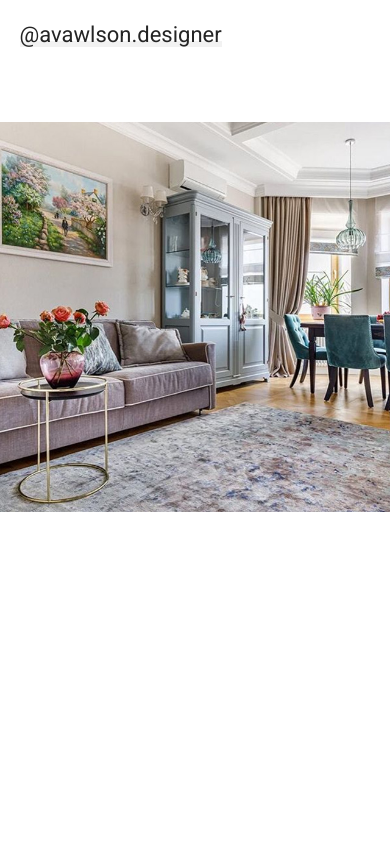
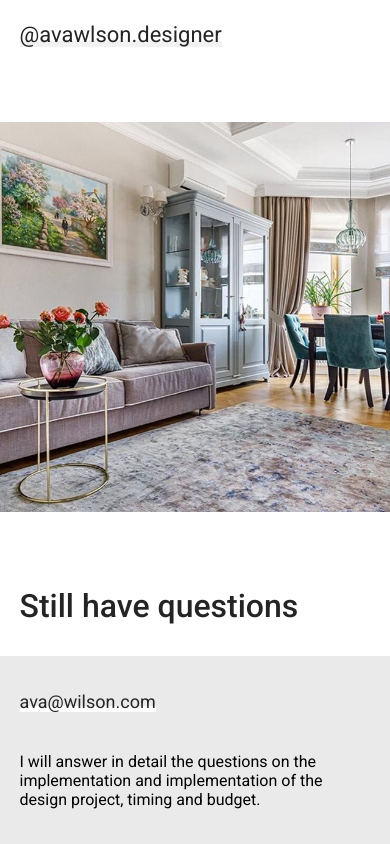
Before and after one commit to adnanCodes96/ava-wilson-interior-designer, a website: page index.html in a window 390 px wide. Shown: the part 3677-4521 px from the top of the page. Before the commit the page ends 4264 px from the top, so only its background shows below. Drawn offline with Linux system fonts and the light colour scheme.

Commit message:
finished question section mobile

```diff
--- a/index.html
+++ b/index.html
@@ -157,14 +157,34 @@
     <section class="instagram">
         <div class="wrapper">
             <h2 class="heading heading--secondary">Instagram</h2>
-            <a href="mailto:#" class="email">@avawlson.designer</a>
+            <a href="https://instagram.com" target="_blank" class="instagram-username">@avawlson.designer</a>
         </div>
 
         <div class="grid">
-            <a href="https://instagram.com" class="grid__item grid__item--1"></a href="https://instagram.com">
-            <a href="https://instagram.com" class="grid__item grid__item--2"></a href="https://instagram.com">
-            <a href="https://instagram.com" class="grid__item grid__item--3"></a href="https://instagram.com">
-            <a href="https://instagram.com" class="grid__item grid__item--4"></a href="https://instagram.com">
+            <a href="https://instagram.com" target="_blank" class="grid__item grid__item--1"></a>
+            <a href="https://instagram.com" target="_blank" class="grid__item grid__item--2"></a>
+            <a href="https://instagram.com" target="_blank" class="grid__item grid__item--3"></a>
+            <a href="https://instagram.com" target="_blank" class="grid__item grid__item--4"></a>
+        </div>
+    </section>
+
+    <!--Questions-->
+    <section class="questions">
+        <div class="wrapper">
+            <div class="questions__top">
+                <h2 class="heading heading--secondary">Still have questions</h2>
+            </div>
+        </div>
+
+        <div class="questions__bottom">
+            <div class="wrapper">
+                <div class="questions__item guestions__item--1">
+                    <a href="mailto:" target="_blank" class="email">ava@wilson.com</a>
+                </div>
+                <div class="questions__item guestions__item--2">
+                    <p class="text">I will answer in detail the questions on the implementation and implementation of the design project, timing and budget.</p>
+                </div>
+            </div>
         </div>
     </section>
 <script src="js/index.js"></script>
--- a/sass/base/_typography.scss
+++ b/sass/base/_typography.scss
@@ -57,7 +57,7 @@ a {
     }
 }
 
-.email {
+.instagram-username {
     color: $dark;
     font-size: 2.2rem;
     font-weight: 400;
@@ -82,3 +82,29 @@ a {
         }
     }
 }
+
+.email {
+    color: $dark;
+    font-size: 1.8rem;
+    position: relative;
+    z-index: 1;
+    margin-bottom: 4rem;
+
+    &::after {
+        content: '';
+        position: absolute;
+        left: 0%;
+        bottom: 0%;
+        z-index: -1;
+        height: .6rem;
+        width: 100%;
+        background-color: $white;
+        transition: all .3s ease-in-out;
+    }
+
+    &:hover {
+        &::after {
+            height: .3rem;
+        }
+    }
+}
--- a/sass/pages/_home.scss
+++ b/sass/pages/_home.scss
@@ -98,3 +98,18 @@
         flex-direction: column;
     }
 }
+
+.questions {
+    background-color: $white;
+
+    & .wrapper {
+        justify-content: space-between;
+        align-items: flex-start;
+        flex-direction: column;
+    }
+
+    &__bottom {
+        background-color: $grey;
+        padding: 3.5rem 0;
+    }
+}
```
Also changed, not shown: css/style.css.
